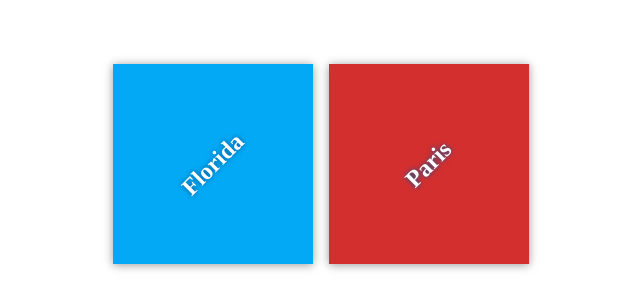
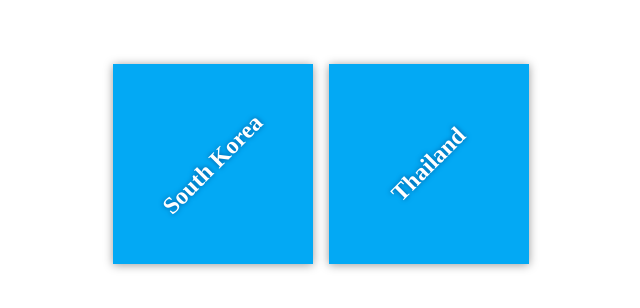
Before and after one commit to KarenL8/my-travel-plans, a plain HTML site: page index.html in a window 1280 px wide. Shown: the part 236-544 px from the top of the page, without its empty margins (319-959 px from the left). Drawn offline with Linux system fonts and the light colour scheme.

Commit message:
Changed countries to visit

```diff
--- a/index.html
+++ b/index.html
@@ -10,12 +10,12 @@
 
     <div class="container">
         <div class="destination-container">
-            <div class="destination" id="florida">
-                <h2>Florida</h2>
+            <div class="destination" id="south korea">
+                <h2>South Korea</h2>
             </div>
 
-            <div class="destination" id="paris">
-                <h2>Paris</h2>
+            <div class="destination" id="thailand">
+                <h2>Thailand</h2>
             </div>
         </div>
     </div>
```
